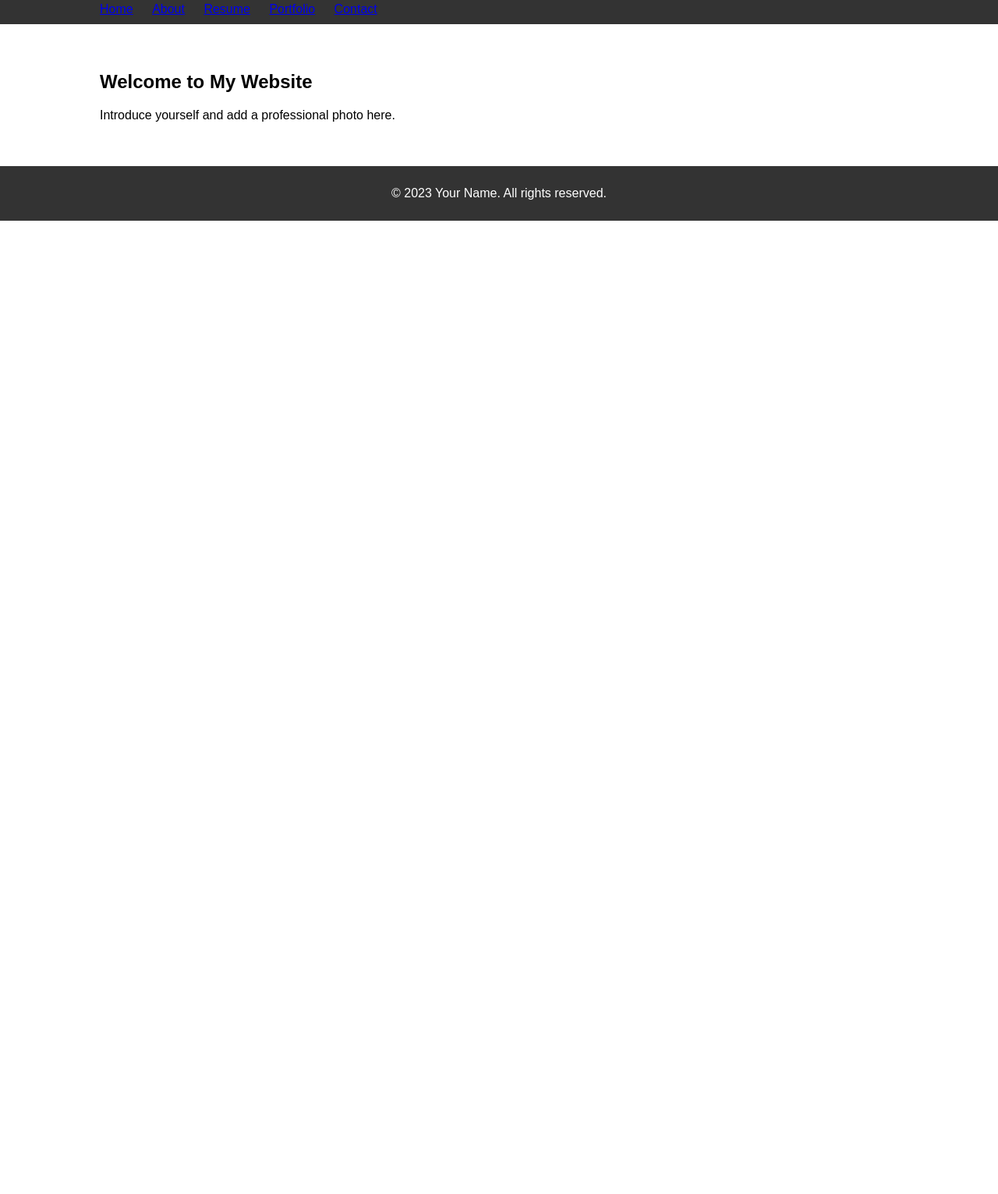
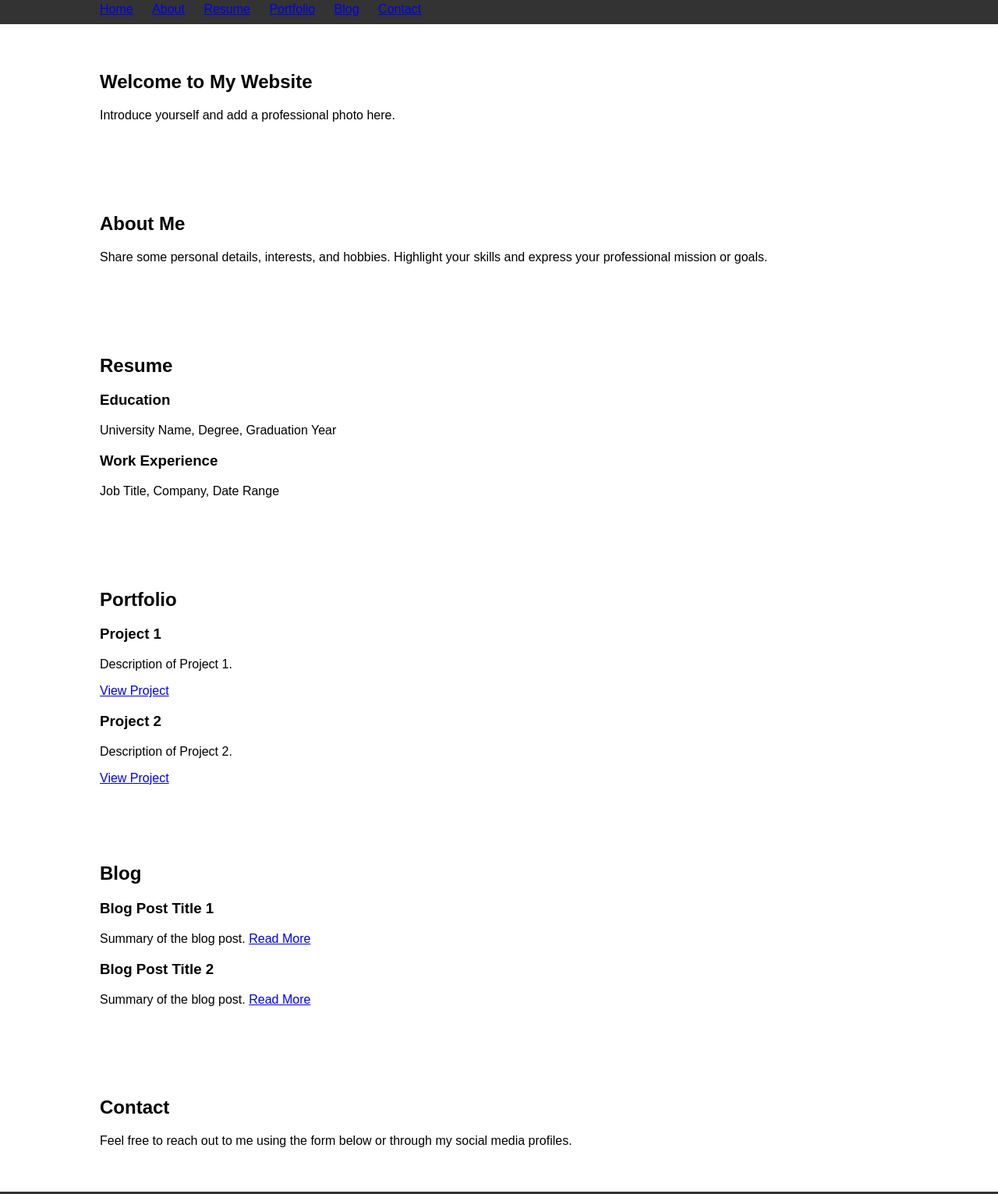
Before and after one commit to sasirekhasooraj/sasirekhasooraj.github.io, a plain HTML site: page index.html in a window 1280 px wide. Shown: the part 44-1575 px from the top of the page at 78% size. Before the commit the page ends 800 px from the top, so only its background shows below. Drawn offline with Linux system fonts and the light colour scheme.

Commit message:
Update index.html

```diff
--- a/index.html
+++ b/index.html
@@ -17,6 +17,7 @@
                     <li><a href="#about">About</a></li>
                     <li><a href="#resume">Resume</a></li>
                     <li><a href="#portfolio">Portfolio</a></li>
+                    <li><a href="#blog">Blog</a></li>
                     <li><a href="#contact">Contact</a></li>
                 </ul>
             </nav>
@@ -30,7 +31,74 @@
         </div>
     </section>
 
-    <!-- Add more sections for About, Resume, Portfolio, Blog, Testimonials, Contact, etc. -->
+    <section id="about">
+        <div class="container">
+            <h2>About Me</h2>
+            <p>Share some personal details, interests, and hobbies. Highlight your skills and express your professional mission or goals.</p>
+        </div>
+    </section>
+
+    <section id="resume">
+        <div class="container">
+            <h2>Resume</h2>
+            <h3>Education</h3>
+            <p>University Name, Degree, Graduation Year</p>
+
+            <h3>Work Experience</h3>
+            <p>Job Title, Company, Date Range</p>
+
+            <!-- Add more sections for skills, certifications, etc. -->
+
+        </div>
+    </section>
+
+    <section id="portfolio">
+        <div class="container">
+            <h2>Portfolio</h2>
+            <div class="project">
+                <h3>Project 1</h3>
+                <p>Description of Project 1.</p>
+                <a href="#">View Project</a>
+            </div>
+
+            <div class="project">
+                <h3>Project 2</h3>
+                <p>Description of Project 2.</p>
+                <a href="#">View Project</a>
+            </div>
+
+            <!-- Add more projects as needed -->
+
+        </div>
+    </section>
+
+    <section id="blog">
+        <div class="container">
+            <h2>Blog</h2>
+            <div class="blog-post">
+                <h3>Blog Post Title 1</h3>
+                <p>Summary of the blog post. <a href="#">Read More</a></p>
+            </div>
+
+            <div class="blog-post">
+                <h3>Blog Post Title 2</h3>
+                <p>Summary of the blog post. <a href="#">Read More</a></p>
+            </div>
+
+            <!-- Add more blog posts as needed -->
+
+        </div>
+    </section>
+
+    <section id="contact">
+        <div class="container">
+            <h2>Contact</h2>
+            <p>Feel free to reach out to me using the form below or through my social media profiles.</p>
+
+            <!-- Add a contact form or other contact information -->
+
+        </div>
+    </section>
 
     <footer>
         <div class="container">
```
